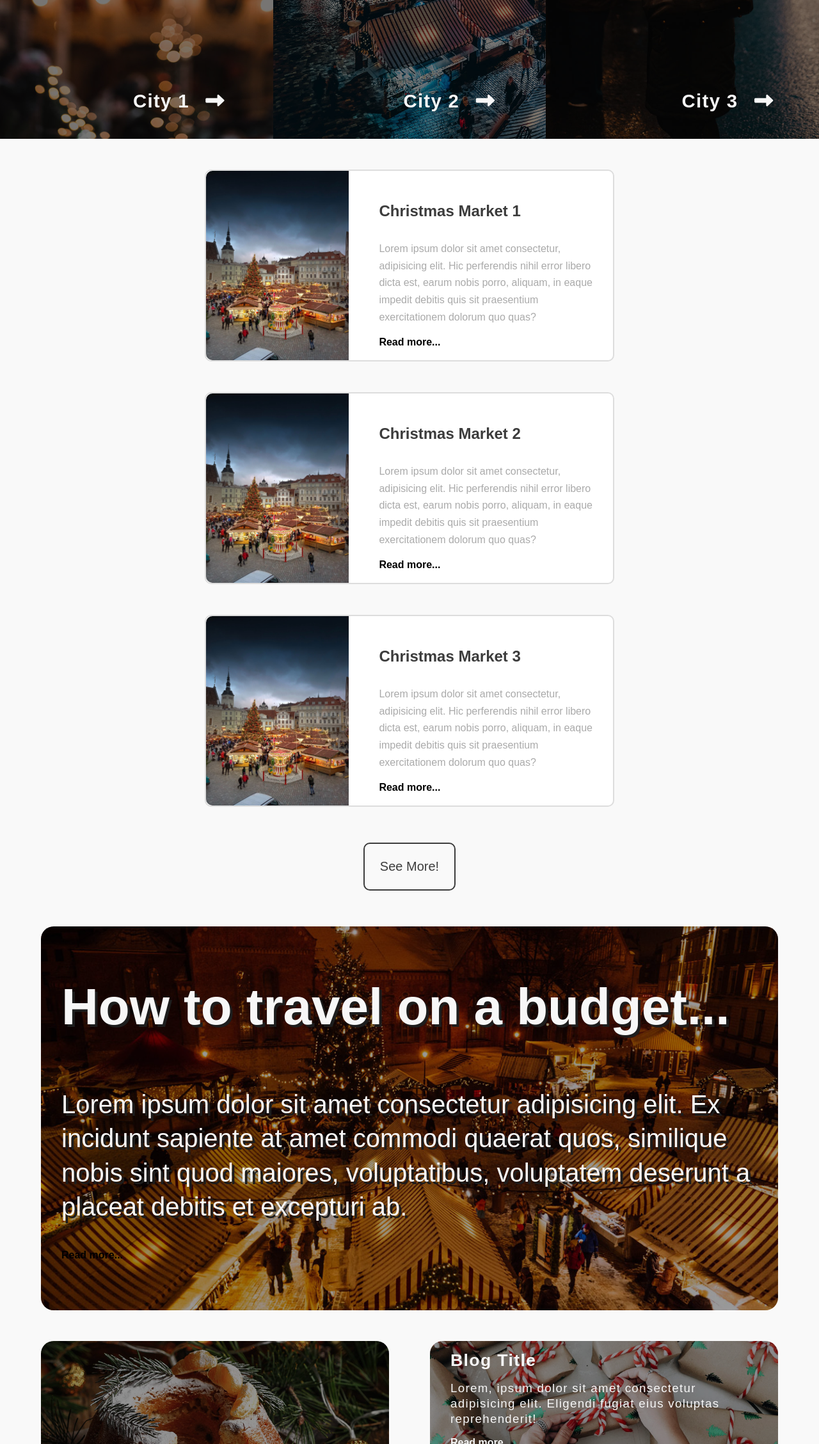
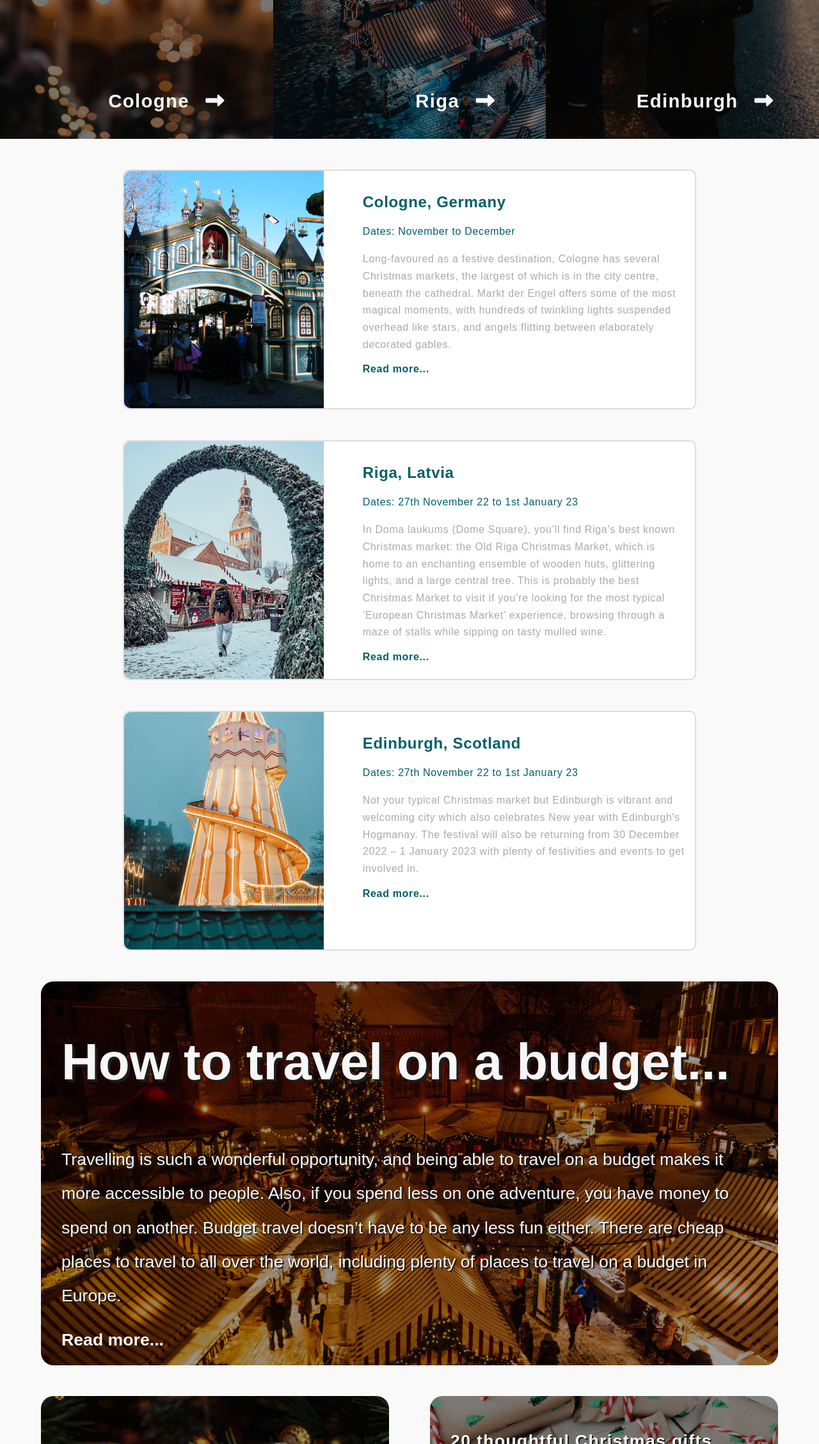
Before and after one commit to tschuulie/christmas_market_guide, a plain HTML site: page index.html in a window 1280 px wide. Shown: the part 543-2800 px from the top of the page at 64% size. Drawn offline with Linux system fonts and the light colour scheme; a web font is replaced by a local one.

Commit message:
Add files via upload

```diff
--- a/index.html
+++ b/index.html
@@ -15,10 +15,10 @@
         <div class="navbar">
             <ul class="navigation">
                 <li><i class="fa-solid fa-tree"></i></li>
-                <li>Link 1</li>
-                <li>Link 2</li>
-                <li>Link 3</li>
-                <li>Link 4</li>
+                <li>Markets</li>
+                <li>Blog</li>
+                <li>Reviews</li>
+                <li>Map</li>
             </ul>
         </div>
 
@@ -29,7 +29,7 @@
             <div class="banner-city 01">
                 <div class="overlay"></div>
 
-                <div class="banner-text-left">City 1
+                <div class="banner-text-left">Cologne
                 <i class="fa-solid fa-right-long"></i>
             </div>
             </div>
@@ -37,7 +37,7 @@
         <a href="market-two.html">
             <div class="banner-city middle">
                 <div class="overlay"></div>
-                <div class="banner-text-middle">City 2
+                <div class="banner-text-middle">Riga
                 <i class="fa-solid fa-right-long"></i>
             </div>
             </div>
@@ -45,7 +45,7 @@
         <a href="market-three.html">
             <div class="banner-city right">
                 <div class="overlay"></div>
-                <div class="banner-text-right">City 3
+                <div class="banner-text-right">Edinburgh
                 <i class="fa-solid fa-right-long"></i>
             </div>
             </div>
@@ -55,38 +55,41 @@
 
         <div class="market-previews">
             <div class="market-article">
-                <div class="article-preview-image"></div>
+                <div class="article-preview-image-one"></div>
                 <div class="article-preview-text">
-                    <h2>Christmas Market 1</h2>
-                    <p>Lorem ipsum dolor sit amet consectetur, adipisicing elit. Hic perferendis nihil error libero dicta est, earum nobis porro, aliquam, in eaque impedit debitis quis sit praesentium exercitationem dolorum quo quas?</p>
-                    <a href="market-one.html">Read more...</a>
+                    <h2>Cologne, Germany</h2>
+                    <div class="market-date">Dates: November to December</div>
+                    <p>Long-favoured as a festive destination, Cologne has several Christmas markets, the largest of which is in the city centre, beneath the cathedral. Markt der Engel offers some of the most magical moments, with hundreds of twinkling lights suspended overhead like stars, and angels flitting between elaborately decorated gables.</p>
+                    <a class="market-cta" href="market-one.html">Read more...</a>
                 </div>
             </div>
             <div class="market-article">
-                <div class="article-preview-image"></div>
+                <div class="article-preview-image-two"></div>
                 <div class="article-preview-text">
-                    <h2>Christmas Market 2</h2>
-                    <p>Lorem ipsum dolor sit amet consectetur, adipisicing elit. Hic perferendis nihil error libero dicta est, earum nobis porro, aliquam, in eaque impedit debitis quis sit praesentium exercitationem dolorum quo quas?</p>
-                    <a href="market-two.html">Read more...</a>
+                    <h2>Riga, Latvia</h2>
+                    <div class="market-date">Dates: 27th November 22 to 1st January 23</div>
+                    <p>In Doma laukums (Dome Square), you’ll find Riga’s best known Christmas market: the Old Riga Christmas Market, which is home to an enchanting ensemble of wooden huts, glittering lights, and a large central tree. This is probably the best Christmas Market to visit if you’re looking for the most typical ‘European Christmas Market’ experience, browsing through a maze of stalls while sipping on tasty mulled wine.</p>
+                    <a class="market-cta" href="market-two.html">Read more...</a>
                 </div>
             </div>
             <div class="market-article">
-                <div class="article-preview-image"></div>
+                <div class="article-preview-image-three"></div>
                 <div class="article-preview-text">
-                    <h2>Christmas Market 3</h2>
-                    <p>Lorem ipsum dolor sit amet consectetur, adipisicing elit. Hic perferendis nihil error libero dicta est, earum nobis porro, aliquam, in eaque impedit debitis quis sit praesentium exercitationem dolorum quo quas?</p>
-                    <a href="market-three.html">Read more...</a>
+                    <h2>Edinburgh, Scotland</h2>
+                    <div class="market-date">Dates: 27th November 22 to 1st January 23</div>
+                    <p>Not your typical Christmas market but Edinburgh is vibrant and welcoming city which also celebrates New year with Edinburgh's Hogmanay. The festival will also be returning from 30 December 2022 – 1 January 2023 with plenty of festivities and events to get involved in.</p>
+                    <a class="market-cta" href="market-three.html">Read more...</a>
                 </div>
             </div>
-            <button class="btn">See More!</button>
+            <!-- <button class="btn">See More!</button> -->
         </div>
 
         <div class="banner-article">
             <div class="overlay-large"></div>
             <div class="banner-article-text">
             <h3>How to travel on a budget...</h3>
-            <p class="banner-paragraph">Lorem ipsum dolor sit amet consectetur adipisicing elit. Ex incidunt sapiente at amet commodi quaerat quos, similique nobis sint quod maiores, voluptatibus, voluptatem deserunt a placeat debitis et excepturi ab.</p>
-            <a href="">Read more...</a>
+            <p class="banner-paragraph">Travelling is such a wonderful opportunity, and being able to travel on a budget makes it more accessible to people. Also, if you spend less on one adventure, you have money to spend on another. Budget travel doesn’t have to be any less fun either. There are cheap places to travel to all over the world, including plenty of places to travel on a budget in Europe.</p>
+            <a class="banner-cta" href="https://weareglobaltravellers.com/2020/05/tips-travelling-on-a-budget/" target="_blank">Read more...</a>
         </div>
         </div>
 
@@ -94,25 +97,25 @@
             <div class="blog-article-food">
                 <div class="overlay-blog"></div>
                 <div class="blog-article-food-text">
-                    <div class="blog-tile-title">Blog Title</div>
-                    <div class="blog-tile-text">Lorem, ipsum dolor sit amet consectetur adipisicing elit. Eligendi fugiat eius voluptas reprehenderit!</div>
-                    <a class="blog-link" href="">Read more...</a>
+                    <div class="blog-tile-title">Classic British Christmas Cake Recipe</div>
+                    <div class="blog-tile-text">Get into the festive spirit by baking a show-stopping classic Christmas cake. This fabulous frosted fruitcake is the perfect traditional treat for your family and friends during the festivities.</div>
+                    <a class="blog-link" href="https://realfood.tesco.com/recipes/classic-christmas-cake.html" target="_blank">Read more...</a>
                 </div>
             </div>
             <div class="blog-article-gifts">
                 <div class="overlay-blog"></div>
                 <div class="blog-article-gifts-text">
-                    <div class="blog-tile-title">Blog Title</div>
-                    <div class="blog-tile-text">Lorem, ipsum dolor sit amet consectetur adipisicing elit. Eligendi fugiat eius voluptas reprehenderit!</div>
-                    <a class="blog-link" href="">Read more...</a>
+                    <div class="blog-tile-title">20 thoughtful Christmas gifts from small businesses and artisans</div>
+                    <div class="blog-tile-text">If there’s one thing better than giving a gift this Christmas, it’s giving a gift that you know helps to support an independent small business. By doing so, you show appreciation for quality craftsmanship and entrepreneurship.
+                    </div>
+                    <a class="blog-link" href="https://www.countryliving.com/uk/homes-interiors/interiors/g41778135/small-business-artisan-christmas-gift-guide/" target="_blank">Read more...</a>
                 </div>
         </div>
             <div class="blog-article-map">
                 <div class="overlay-blog"></div>
                 <div class="blog-article-map-text">
-                    <div class="blog-tile-title">Blog Title</div>
-                    <div class="blog-tile-text">Lorem, ipsum dolor sit amet consectetur adipisicing elit. Eligendi fugiat eius voluptas reprehenderit!</div>
-                    <a class="blog-link" href="">Read more...</a>
+                    <div class="blog-tile-title">Take a look at our interactive map for the Manchester Christmas Markets</div>
+                    <div class="btn"><a class="blog-link" href="https://trinity-microsites.s3.amazonaws.com/manchester/xmasmarkets/index.html" target="_blank">Check it out!</a></div>
                 </div>
         </div>
         </div>
@@ -120,7 +123,8 @@
         <div class="reviews">
             <div class="review-card">
                 <div class="review-image-one"></div>
-                <div class="review-date">29th December 2019</div>
+                <div class="review-badge">Cologne</div>
+                <div class="review-date">26th January 2020</div>
                 <div class="review-stars">
                     <i class="fa-solid fa-star"></i>
                     <i class="fa-solid fa-star"></i>
@@ -128,17 +132,18 @@
                     <i class="fa-solid fa-star"></i>
                     <i class="fa-solid fa-star"></i>
                 </div>
-                <div class="review-title">Review Title</div>
-                <div class="review-text">Lorem ipsum dolor sit amet, consectetur adipisicing elit. Facilis sapiente omnis blanditiis animi, maiores hic ex nostrum excepturi accusamus magnam iste repellendus quis vero libero nesciunt!</div>
+                <div class="review-title">Magical Experience!</div>
+                <div class="review-text">The Cologne Christmas Market was like something straight out of a storybook. We absolutely loved seeing all of the darling treats and holiday items. Although it was quite crowded, it felt safe and fun. If you are in Cologne in December, you must stop at this Christmas Market.</div>
                 <div class="review-cta">
-                    <a href="">Read more</a>
+                    <a href="https://www.tripadvisor.co.uk/ShowUserReviews-g187371-d8820272-r741389922-The_Cologne_Christmas_Market-Cologne_North_Rhine_Westphalia.html" target="_blank">Read more</a>
                     <i class="fa-solid fa-right-long"></i>
 
                 </div>
             </div>
             <div class="review-card">
-                <div class="review-image-one"></div>
-                <div class="review-date">29th December 2019</div>
+                <div class="review-image-two"></div>
+                <div class="review-badge">Riga</div>
+                <div class="review-date">25th January 2020</div>
                 <div class="review-stars">
                     <i class="fa-solid fa-star"></i>
                     <i class="fa-solid fa-star"></i>
@@ -146,17 +151,18 @@
                     <i class="fa-solid fa-star"></i>
                     <i class="fa-regular fa-star"></i>
                 </div>
-                <div class="review-title">Review Title</div>
-                <div class="review-text">Lorem ipsum dolor sit amet, consectetur adipisicing elit. Facilis sapiente omnis blanditiis animi, maiores hic ex nostrum excepturi accusamus magnam iste repellendus quis vero libero nesciunt!</div>
+                <div class="review-title">Beautiful city for exploring</div>
+                <div class="review-text">Had a lovely afternoon walk in Riga with family in December (passed by the Christmas market, which was very impressive). Riga has a gorgeous old town, which is inviting to explore. It is great for travel on budget. The old town is clean and full of little shops and boutiques, cafes and restaurants.</div>
                 <div class="review-cta">
-                    <a href="">Read more</a>
+                    <a href="https://www.tripadvisor.co.uk/ShowUserReviews-g274967-d289069-r741113092-Old_City_Riga_Vecriga-Riga_Riga_Region.html" target="_blank">Read more</a>
                     <i class="fa-solid fa-right-long"></i>
 
                 </div>
             </div>
             <div class="review-card">
-                <div class="review-image-one"></div>
-                <div class="review-date">29th December 2019</div>
+                <div class="review-image-three"></div>
+                <div class="review-badge">Edinburgh</div>
+                <div class="review-date">3rd December 2022</div>
                 <div class="review-stars">
                     <i class="fa-solid fa-star"></i>
                     <i class="fa-solid fa-star"></i>
@@ -164,17 +170,17 @@
                     <i class="fa-regular fa-star-half-stroke"></i>
                     <i class="fa-regular fa-star"></i>
                 </div>
-                <div class="review-title">Review Title</div>
-                <div class="review-text">Lorem ipsum dolor sit amet, consectetur adipisicing elit. Facilis sapiente omnis blanditiis animi, maiores hic ex nostrum excepturi accusamus magnam iste repellendus quis vero libero nesciunt!</div>
+                <div class="review-title">Lovely day but markets a huge disappointment</div>
+                <div class="review-text">It has been hugely scaled back much to the request of the city's residents! We come up every year and usually spend alot of money. I will say well done to the organisers for the effort despite the constraints forced upon them!</div>
                 <div class="review-cta">
-                    <a href="">Read more</a>
+                    <a href="https://www.tripadvisor.co.uk/ShowUserReviews-g186525-d19502009-r870551254-Edinburgh_Christmas_Market-Edinburgh_Scotland.html" target="_blank">Read more</a>
                     <i class="fa-solid fa-right-long"></i>
 
                 </div>
             </div>
         </div>
 
-        <div class="footer">This is a footer</div>
+        <div class="footer">You made it to the very bottom, congrats!</div>
 
 </body>
 </html>
--- a/style.css
+++ b/style.css
@@ -8,6 +8,7 @@
     --grey: #dddddd;
     --text: #aaaaaa;
     --title: #3c3c3c;
+    --accent: #005f6a;
 }
 
 body {
@@ -193,15 +194,56 @@ h1 {
     align-items: center;
     justify-content: space-between;
     background-color: white;
+    flex: auto;
     border: 2px solid var(--grey);
     border-radius: 10px;
-    width: 50vw;
-    height: 300px;
+    height: 375px;
+    min-width: 50vw;
+    max-width: 70vw;
     margin: 1.5rem;
 }
 
-.article-preview-image {
+@media(max-width: 1100px) {
+    .market-article {
+        height: 425px;
+    }
+}
+
+/* .article-preview-image {
     background-image: url(./assets/market_01.jpg);
+    background-position: center;
+    background-repeat: no-repeat;
+    background-size: cover;
+    border-top-left-radius: 10px;
+    border-bottom-left-radius: 10px;
+    height: 100%;
+    width: 35%;
+} */
+
+.article-preview-image-one {
+    background-image: url(./assets/heumarkt.jpg);
+    background-position: center;
+    background-repeat: no-repeat;
+    background-size: cover;
+    border-top-left-radius: 10px;
+    border-bottom-left-radius: 10px;
+    height: 100%;
+    width: 35%;
+}
+
+.article-preview-image-two {
+    background-image: url(./assets/riga.jpg);
+    background-position: center;
+    background-repeat: no-repeat;
+    background-size: cover;
+    border-top-left-radius: 10px;
+    border-bottom-left-radius: 10px;
+    height: 100%;
+    width: 35%;
+}
+
+.article-preview-image-three {
+    background-image: url(./assets/edinburgh.jpg);
     background-position: center;
     background-repeat: no-repeat;
     background-size: cover;
@@ -217,6 +259,7 @@ h1 {
     height: 100%;
     width: 60%;
     border-radius: 10px;
+    letter-spacing: 0.5pt;
 }
 
 .banner-article {
@@ -249,8 +292,17 @@ h1 {
 }
 
 h2 {
-    color: var(--title);
-    line-height: 40pt;
+    color: var(--accent);
+    line-height: 20pt;
+}
+
+.market-date {
+    color: var(--accent);
+    line-height: 20pt;
+}
+
+.market-cta {
+    color: var(--accent);
 }
 
 p {
@@ -271,25 +323,31 @@ h3 {
 
 .banner-paragraph {
     color: var(--lightgrey);
-    font-size: 30pt;
+    font-size: 20pt;
     line-height: 40pt;
-    text-shadow: 4px 4px var(--darkgrey);
+    text-shadow: 2px 2px var(--darkgrey);
+}
+
+.banner-cta {
+    color: var(--lightgrey);
+    font-size: 20pt;
 }
 
 .btn {
     font-family: 'Alexandria', sans-serif;
-    font-size: 20px;
-    color: var(--title);
-    padding: 1.5rem;
-    border: 2px solid var(--title);
+    font-size: 14px;
+    color: inherit;
+    padding: 0.5rem;
+    border: 2px solid var(--lightgrey);
     border-radius: 10px;
-    background-color: #f9f9f9;
-    margin: 2rem;
+    width: 30%;
+    text-align: center;
+    margin: 1rem auto;
 }
 
 .btn:hover {
     cursor: pointer;
-    background-color: var(--grey);
+    background-color: var(--accent);
 }
 
 .blog-overview-grid {
@@ -321,7 +379,7 @@ h3 {
 
 .blog-article-gifts {
     position: relative;
-    height: 200px;
+    height: 350px;
     background-image: url(./assets/gifts.jpg);
     background-position: center;
     background-repeat: no-repeat;
@@ -351,7 +409,7 @@ h3 {
     position: absolute;
     bottom: 0;
     left: 0;
-    margin: 2rem;
+    margin: 1rem 2rem;
 }
 
 .blog-tile-title {
@@ -359,6 +417,7 @@ h3 {
     font-size: 20pt;
     font-weight: bold;
     letter-spacing: 1pt;
+    text-shadow: 2px 2px var(--darkgrey);
 }
 
 .blog-tile-text {
@@ -367,6 +426,7 @@ h3 {
     line-height: 18pt;
     letter-spacing: 1pt;
     margin: 1rem 0;
+    text-shadow: 2px 2px var(--darkgrey);
 }
 
 .reviews {
@@ -378,6 +438,7 @@ h3 {
 }
 
 .review-card {
+    position: relative;
     display: flex;
     flex-direction: column;
     background-color: white;
@@ -387,8 +448,44 @@ h3 {
     width: 28vw;
 }
 
+.review-badge {
+    position: absolute;
+    top: 0;
+    left: 0;
+    background-color: var(--accent);
+    color: var(--lightgrey);
+    padding: 0.5rem;
+    margin: 1rem;
+    letter-spacing: 1pt;
+    font-size: 14pt;
+    border-radius: 10px;
+    box-shadow: 2px 2px 6px rgba(0, 0, 0, 0.25);
+}
+
 .review-image-one {
-    background-image: url(./assets/market_01.jpg);
+    background-image: url(./assets/heumarkt.jpg);
+    background-position: center;
+    background-repeat: no-repeat;
+    background-size: cover;
+    border-top-left-radius: 10px;
+    border-top-right-radius: 10px;
+    height: 220px;
+    width: 100%;
+}
+
+.review-image-two {
+    background-image: url(./assets/riga.jpg);
+    background-position: center;
+    background-repeat: no-repeat;
+    background-size: cover;
+    border-top-left-radius: 10px;
+    border-top-right-radius: 10px;
+    height: 220px;
+    width: 100%;
+}
+
+.review-image-three {
+    background-image: url(./assets/edinburgh.jpg);
     background-position: center;
     background-repeat: no-repeat;
     background-size: cover;
@@ -407,29 +504,27 @@ h3 {
 
 .review-stars {
     margin: 1rem auto;
+    color: var(--accent);
 }
 
 .review-title {
     margin-left: 1rem;
     font-size: 18pt;
     font-weight: bold;
-    color: var(--darkgrey);
+    color: var(--accent);
 }
 
 .fa-solid.fa-star {
-    color: var(--darkgrey);
     margin: 0 0.1rem;
     font-size: 20pt;
 }
 
 .fa-regular.fa-star-half-stroke {
-    color: var(--darkgrey);
     margin: 0 0.1rem;
     font-size: 20pt;
 }
 
 .fa-regular.fa-star {
-    color: var(--darkgrey);
     margin: 0 0.1rem;
     font-size: 20pt;
 }
@@ -438,12 +533,13 @@ h3 {
     margin: 1rem;
     font-size: 13pt;
     color: var(--text);
-    line-height: 16pt;
+    line-height: 18pt;
 }
 
 .review-cta {
     text-align: right;
     margin: 1rem;
+    color: var(--accent);
 }
 
 a {
```
Also changed, not shown: assets/edinburgh.jpg (added), assets/heumarkt.jpg (added), assets/riga.jpg (added).
